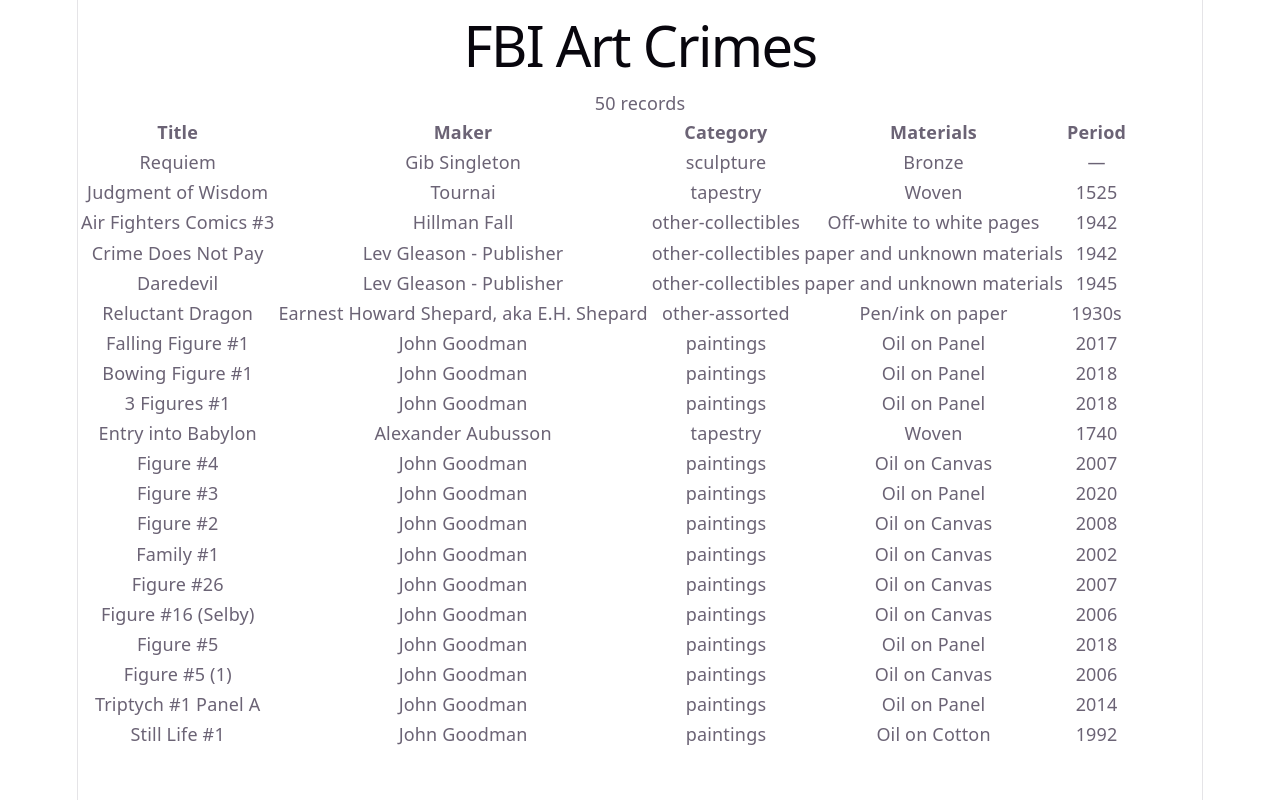
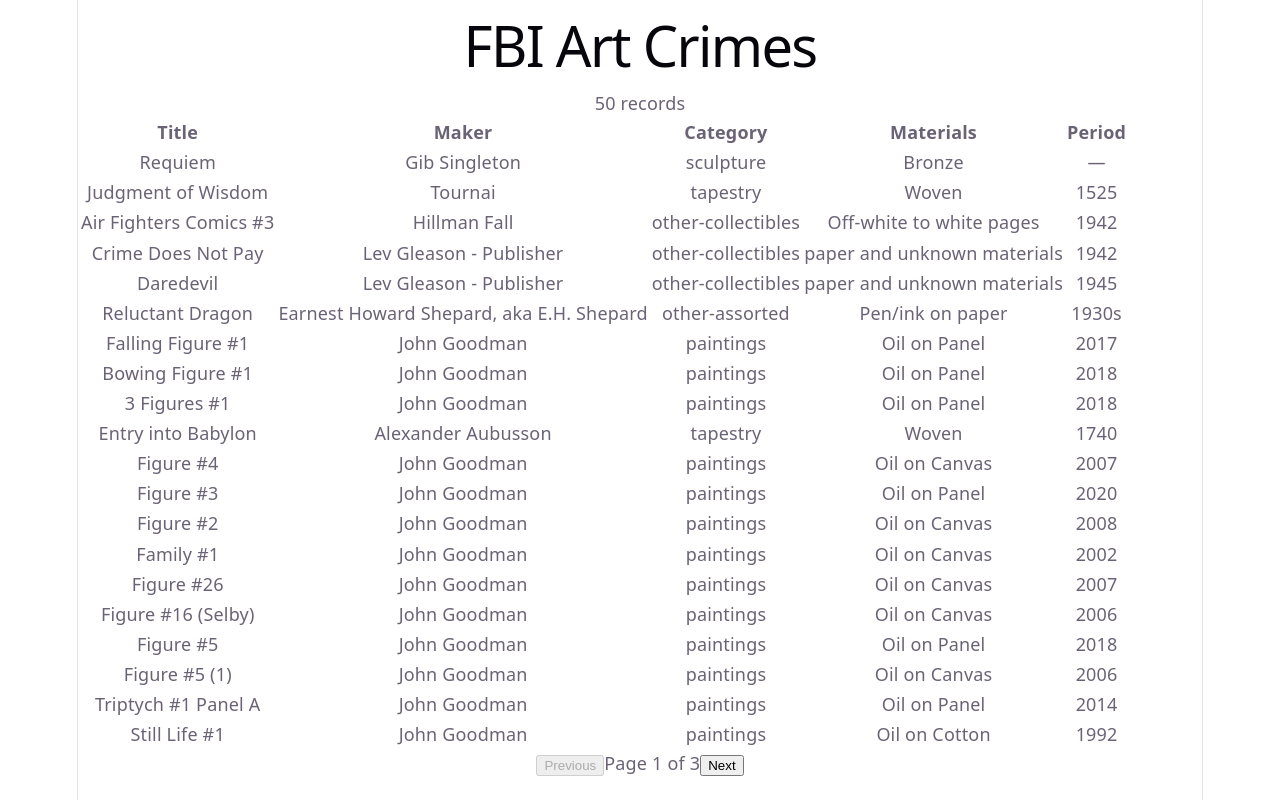
Before and after one commit to emmamikaelsdotter/fbi-art-crimes-dashboard, a React (Vite) app: page / in a window 1280 px wide. Built offline with nearby package versions, Linux system fonts and the light colour scheme.

Commit message:
feat: add pagination

```diff
--- a/src/features/artcrimes/ArtCrimesPage.tsx
+++ b/src/features/artcrimes/ArtCrimesPage.tsx
@@ -1,10 +1,15 @@
+import { useState } from "react";
 import { useArtCrimes } from "../../hooks/useArtCrimes";
 import { ArtCrimesTable } from "./ArtCrimesTable";
+import { Pagination } from "./Pagination";
+
+const PAGE_SIZE = 20;
 
 export function ArtCrimesPage() {
+  const [page, setPage] = useState(1);
   const { data, isLoading, isError, error } = useArtCrimes({
-    page: 1,
-    pageSize: 20,
+    page,
+    pageSize: PAGE_SIZE,
   });
 
   if (isLoading) return <p>Loading…</p>;
@@ -15,6 +20,12 @@
       <h1>FBI Art Crimes</h1>
       <p>{data?.total} records</p>
       <ArtCrimesTable items={data?.items ?? []} />
+      <Pagination
+        page={page}
+        pageSize={PAGE_SIZE}
+        total={data?.total ?? 0}
+        onPageChange={setPage}
+      />
     </main>
   );
 }
--- /dev/null
+++ b/src/features/artcrimes/Pagination.tsx
@@ -0,0 +1,24 @@
+interface Props {
+  page: number;
+  pageSize: number;
+  total: number;
+  onPageChange: (page: number) => void;
+}
+
+export function Pagination({ page, pageSize, total, onPageChange }: Props) {
+  const totalPages = Math.max(1, Math.ceil(total / pageSize));
+
+  return (
+    <nav aria-label="Pagination">
+      <button onClick={() => onPageChange(page - 1)} disabled={page <= 1}>
+        Previous
+      </button>
+      <span>
+        Page {page} of {totalPages}
+      </span>
+      <button onClick={() => onPageChange(page + 1)} disabled={page >= totalPages}>
+        Next
+      </button>
+    </nav>
+  );
+}
```
